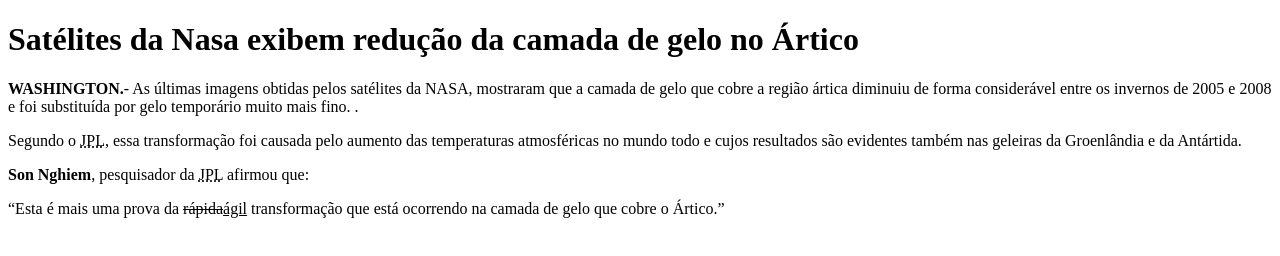
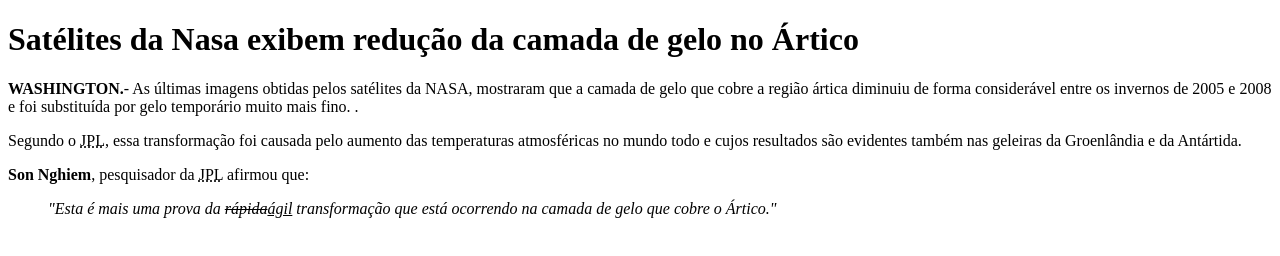
Before and after one commit to VictorSantosA/VictorSantosA.github.io, a plain HTML site: page INDEX.HTML in a window 1280 px wide. Drawn offline with Linux system fonts and the light colour scheme.

Commit message:
Update INDEX.HTML

```diff
--- a/INDEX.HTML
+++ b/INDEX.HTML
@@ -1,8 +1,8 @@
 <!DOCTYPE html>
 <html lang = "pt-br" dir="ltr">
 <head>
-    <title>NASA </title>
     <meta charset = "UTF-8">
+    <title>NASA</title>
 </head>
 <body>
     <h1>Satélites da Nasa exibem redução da camada de gelo no Ártico</h1>
@@ -14,7 +14,7 @@
 
              <p> <strong>Son Nghiem</strong>, pesquisador da <abbr title="Jet Propulsion Laboratory">JPL</abbr> afirmou que:</p>
 
-             <q>Esta é mais uma prova da <del>rápida</del><ins>ágil</ins> transformação que está ocorrendo na camada de gelo que cobre o Ártico.</q>
+             <Blockquote><em>"Esta é mais uma prova da <del>rápida</del><ins>ágil</ins> transformação que está ocorrendo na camada de gelo que cobre o Ártico."</em></Blockquote>
 
 </body>
 </html>
```
